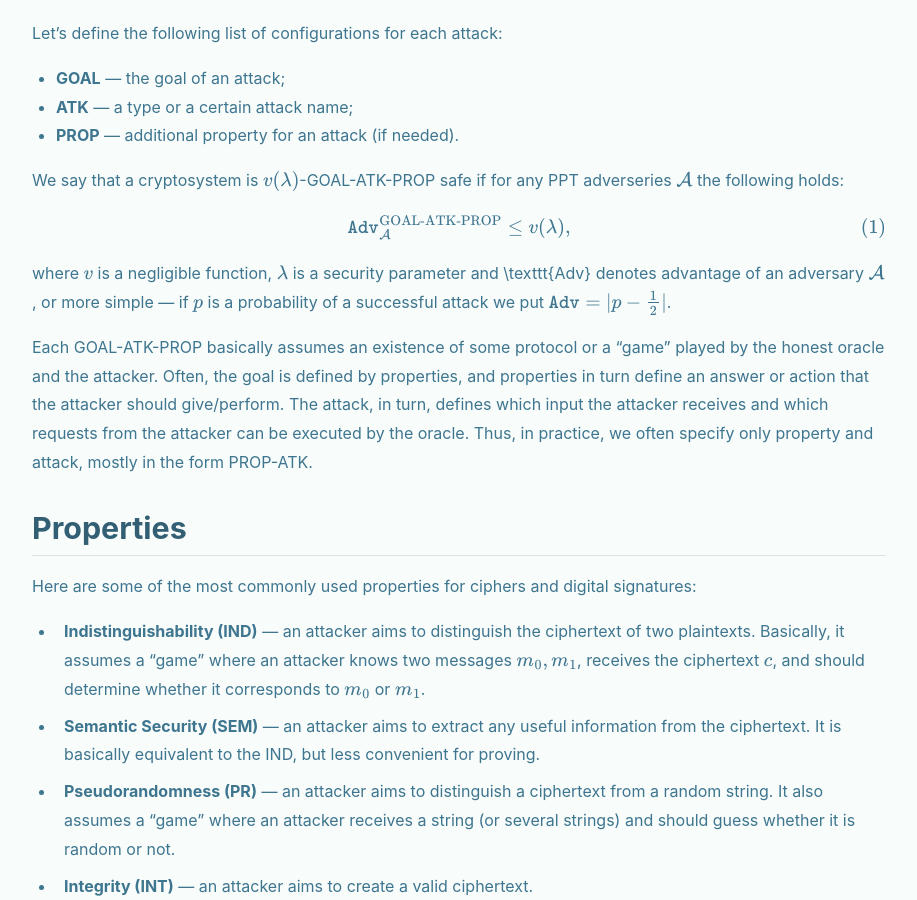
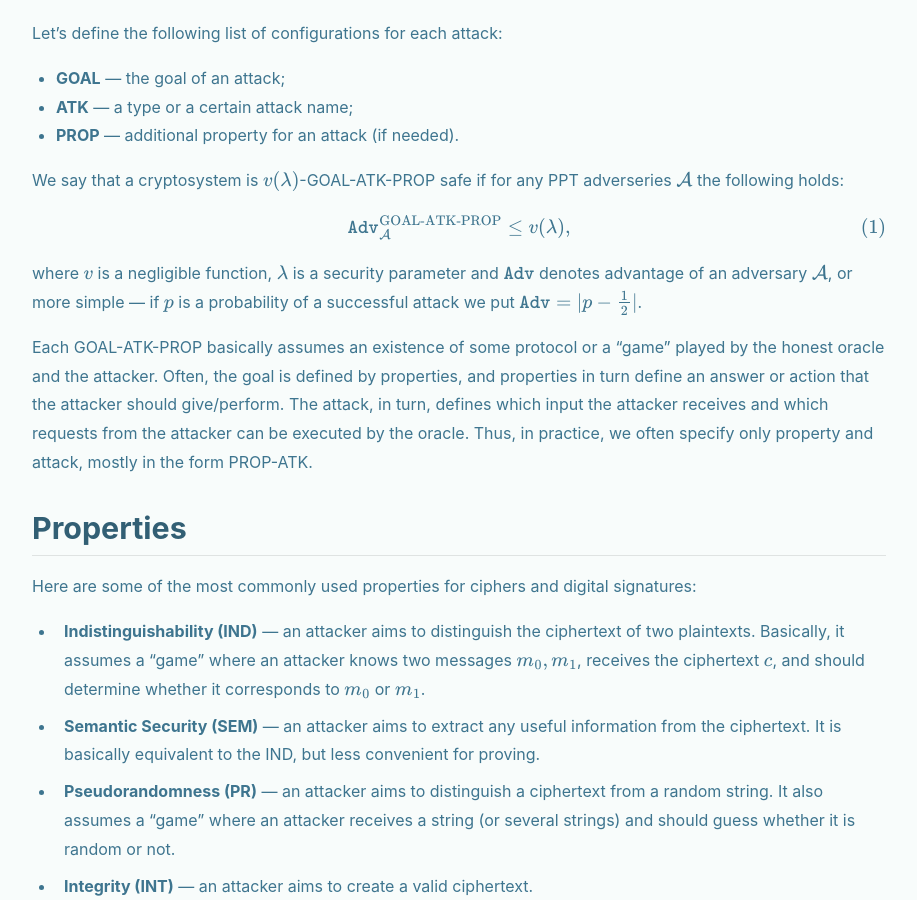
Before and after one commit to olegfomenko/blog, a Jekyll site: the page built from _posts/2026-01-10-goal_atk_prop.md, in a window 1280 px wide and 900 px high, scrolled down 309 px. Shown: the whole window, without its empty margins (71-988 px from the left). Built offline with Jekyll 4.4.1, drawn with Linux system fonts in a browser that asks for light colours; nearby versions of some CDN libraries.

```diff
--- a/_posts/2026-01-10-goal_atk_prop.md
+++ b/_posts/2026-01-10-goal_atk_prop.md
@@ -20,7 +20,7 @@ $$
 \texttt{Adv}_\mathcal{A}^{\textnormal{GOAL-ATK-PROP}} \leq v(\lambda),
 $$
 
-where $v$ is a negligible function, $\lambda$ is a security parameter and \texttt{Adv} denotes advantage of an adversary
+where $v$ is a negligible function, $\lambda$ is a security parameter and $\texttt{Adv}$ denotes advantage of an adversary
 $\mathcal{A}$, or more simple — if $p$ is a probability of a successful attack we put $\texttt{Adv} = |p -
 \frac{1}{2}|$.
 
```
